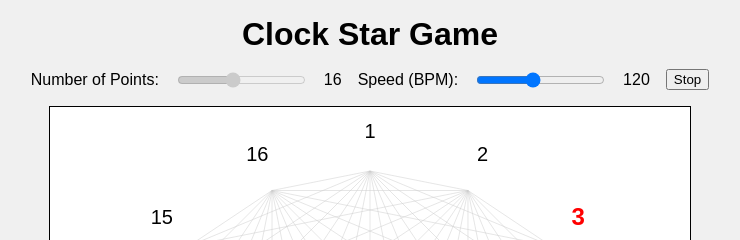
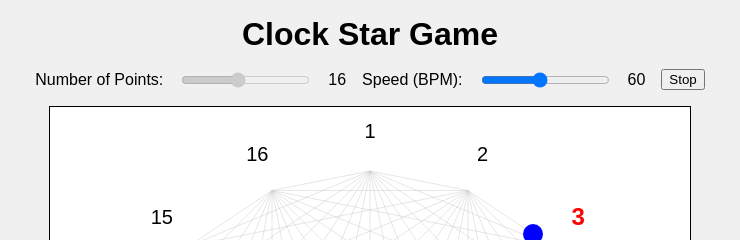
Before and after one commit to madalin-fr/Clock-star, a plain HTML site: page index.html in a window 1280 px wide. Both pictures are taken after a click on the button "Start". Shown: the top 240 px of the page, 270-1010 px from the left. Drawn offline with Linux system fonts and the light colour scheme.

Commit message:
speed change

```diff
--- a/clock-star.js
+++ b/clock-star.js
@@ -15,7 +15,7 @@ document.addEventListener('DOMContentLoaded', () => {
     let nextPoint = 1; // Start with a defined next point
     let animationFrameId;
     let lastUpdateTime = 0;
-    let interval = 60000 / 120; // Default interval for 120 BPM
+    let interval = 60000 / speed; // Set interval based on initial speed
 
     // Attractor properties
     let attractor = { x: 0, y: 0, progress: 0 };
@@ -103,14 +103,18 @@ document.addEventListener('DOMContentLoaded', () => {
     function animate(timestamp) {
         if (!isRunning) return;
 
+        if (!lastUpdateTime) {
+            lastUpdateTime = timestamp;
+        }
         const deltaTime = timestamp - lastUpdateTime;
+        lastUpdateTime = timestamp;
 
         // Update attractor progress
         const progressIncrement = (deltaTime / interval);
         attractor.progress += progressIncrement;
 
         if (attractor.progress >= 1) {
-            attractor.progress = 0;
+            attractor.progress %= 1; // Carry over excess progress
             currentPoint = nextPoint;
 
             // Pick a new random next point, different from the current one
@@ -119,8 +123,6 @@ document.addEventListener('DOMContentLoaded', () => {
                 newNextPoint = Math.floor(Math.random() * numPoints);
             } while (newNextPoint === currentPoint);
             nextPoint = newNextPoint;
-
-            lastUpdateTime = timestamp; // Reset timer for the new interval
         }
 
         draw();
@@ -131,7 +133,7 @@ document.addEventListener('DOMContentLoaded', () => {
         isRunning = true;
         startStopButton.textContent = 'Stop';
         pointsSlider.disabled = true;
-        lastUpdateTime = performance.now();
+        lastUpdateTime = 0;
         attractor.progress = 0;
 
         // Set initial points
--- a/index.html
+++ b/index.html
@@ -14,8 +14,8 @@
         <span id="points-value">16</span>
 
         <label for="speed">Speed (BPM):</label>
-        <input type="range" id="speed" name="speed" min="30" max="240" value="120">
-        <span id="speed-value">120</span>
+        <input type="range" id="speed" name="speed" min="10" max="120" value="60">
+        <span id="speed-value">60</span>
 
         <button id="start-stop">Start</button>
     </div>
```
